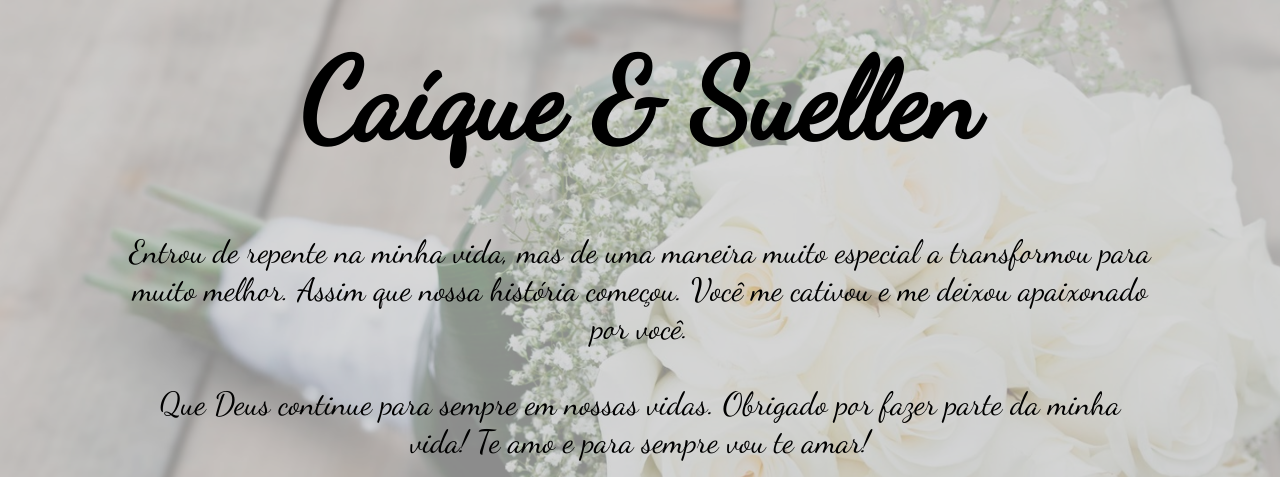
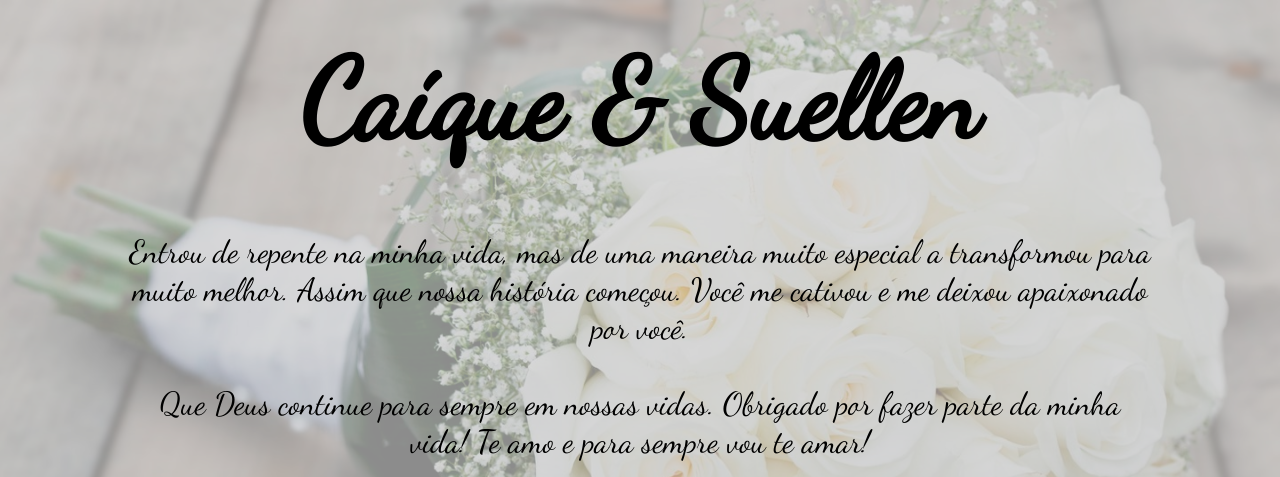
Before and after one commit to caiquecastro/wedding-website, a plain HTML site: page index.html in a window 1280 px wide. Shown: the top 477 px of the page. Drawn offline with Linux system fonts and the light colour scheme.

Commit message:
Fix background issue

```diff
--- a/index.html
+++ b/index.html
@@ -7,6 +7,7 @@
     <link rel="stylesheet" href="/styles.css">
 </head>
 <body>
+    <div class="container">
         <h1 class="grooms">Caíque &amp; Suellen</h1>
 
         <p class="declaration">
@@ -15,5 +16,6 @@
             Que Deus continue para sempre em nossas vidas. Obrigado por fazer parte da minha vida! Te amo e para sempre vou te amar! <br><br>
             <img src="https://upload.wikimedia.org/wikipedia/commons/4/42/Love_Heart_SVG.svg" width="280" alt="">
         </p>
+    </div>
 </body>
 </html>
--- a/styles.css
+++ b/styles.css
@@ -8,17 +8,19 @@ html, body {
 }
 
 body {
-    background-image: url("assets/images/bouquet.jpg");
-    background-repeat: no-repeat;
+    background: url("assets/images/bouquet.jpg") no-repeat center center fixed;
     background-size: cover;
 
     font-family: 'Dancing Script', sans-serif;
 }
 
+.container {
+    background-color: rgba(200, 200, 200, .7);
+}
+
 .grooms {
     font-size: 7em;
     text-align: center;
-    background-color: rgba(200, 200, 200, .7);
     width: 100%;
     padding: .3em 0;
 }
@@ -26,6 +28,5 @@ body {
 .declaration {
     font-size: 2em;
     padding: 1em 4em;
-    background-color: rgba(200, 200, 200, .7);
     text-align: center;
 }
```
Lines whose indentation alone changed are shown as unchanged.
